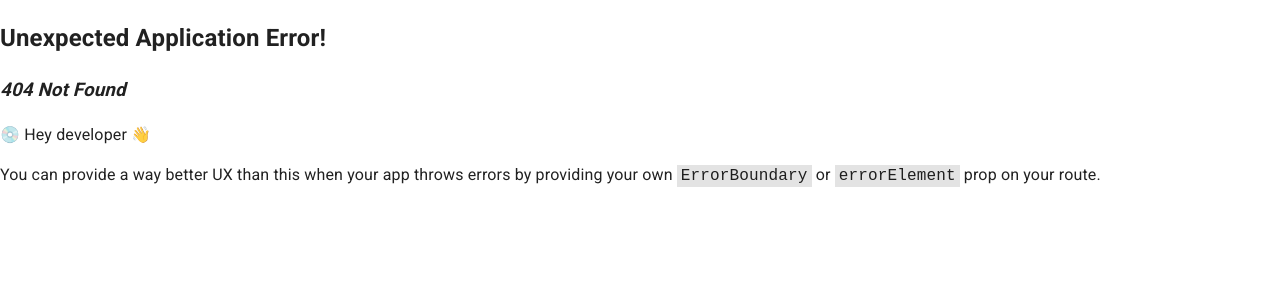
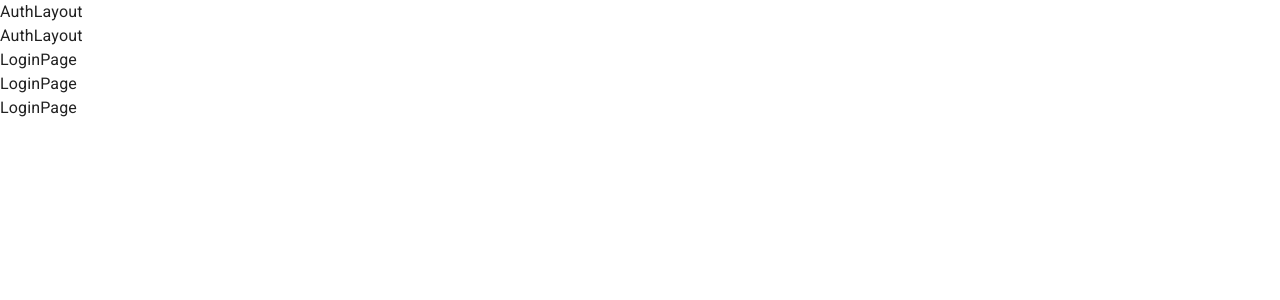
Before and after one commit to lucamartins/ufg-ds-mpa, a React (Vite) app in the folder codebase/frontend/: page /auth/login in a window 1280 px wide. Before the commit this address had no page. Shown: the top 300 px of the page. Built offline with nearby package versions, Linux system fonts and the light colour scheme; a web font is replaced by a local one.

Commit message:
feat(auth): implement auth layout and route specification

```diff
--- /dev/null
+++ b/codebase/frontend/src/app/layouts/auth/AuthLayout.tsx
@@ -0,0 +1,13 @@
+import { Outlet } from "react-router";
+
+const AuthLayout = () => {
+  return (
+    <>
+      <div>AuthLayout</div>
+      <div>AuthLayout</div>
+      <Outlet />
+    </>
+  );
+};
+
+export default AuthLayout;
--- /dev/null
+++ b/codebase/frontend/src/app/layouts/auth/index.ts
@@ -0,0 +1 @@
+export { default as AuthLayout } from "./AuthLayout";
--- a/codebase/frontend/src/app/layouts/index.ts
+++ b/codebase/frontend/src/app/layouts/index.ts
@@ -1 +1,2 @@
 export * from "./home";
+export * from "./auth";
--- /dev/null
+++ b/codebase/frontend/src/app/pages/auth/index.ts
@@ -0,0 +1 @@
+export * from "./login";
--- /dev/null
+++ b/codebase/frontend/src/app/pages/auth/login/LoginPage.tsx
@@ -0,0 +1,11 @@
+const LoginPage = () => {
+  return (
+    <>
+      <div>LoginPage</div>
+      <div>LoginPage</div>
+      <div>LoginPage</div>
+    </>
+  );
+};
+
+export default LoginPage;
--- /dev/null
+++ b/codebase/frontend/src/app/pages/auth/login/index.ts
@@ -0,0 +1 @@
+export { default as LoginPage } from "./LoginPage";
--- a/codebase/frontend/src/app/pages/index.ts
+++ b/codebase/frontend/src/app/pages/index.ts
@@ -1,3 +1,4 @@
 export * from "./home";
 export * from "./addSelectiveProcess";
 export * from "./selectiveProcessDetails";
+export * from "./auth";
```
Also changed, not shown: codebase/frontend/src/routes/routes.tsx (+9 -3 lines).
